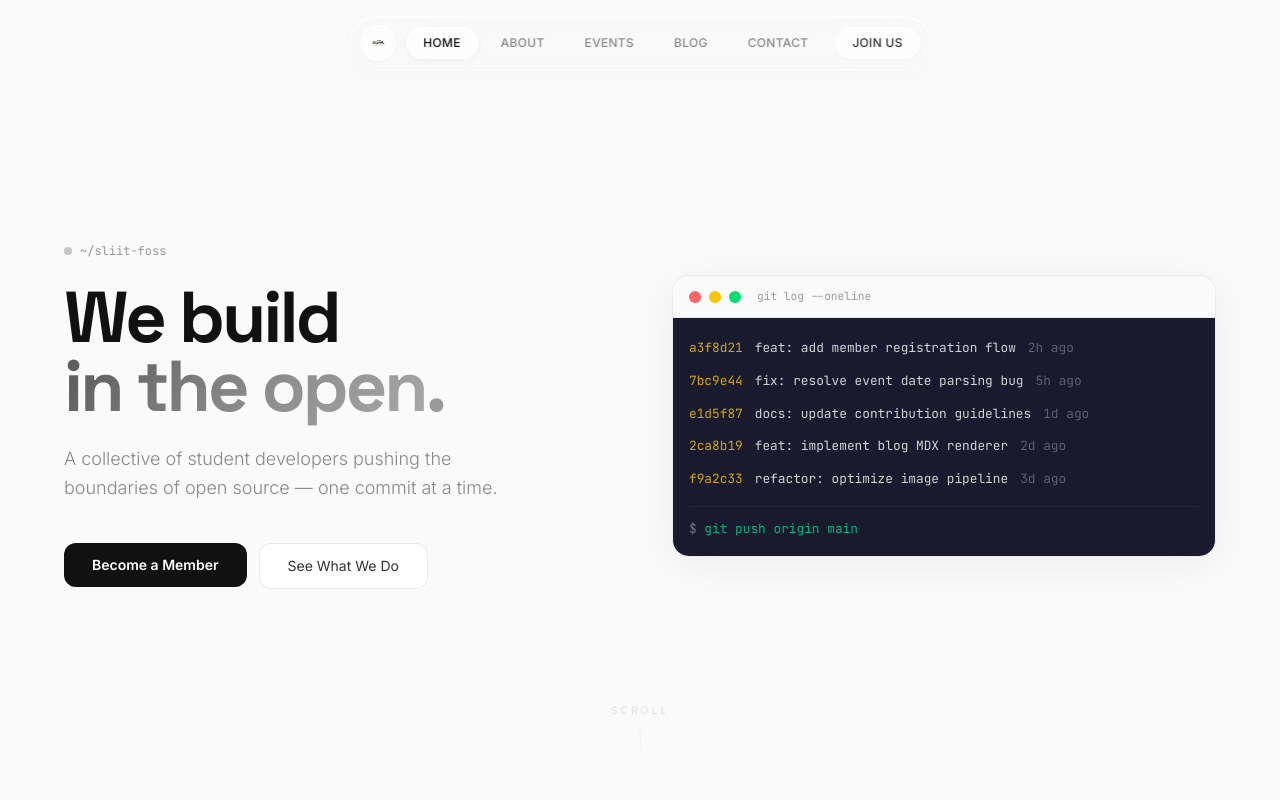
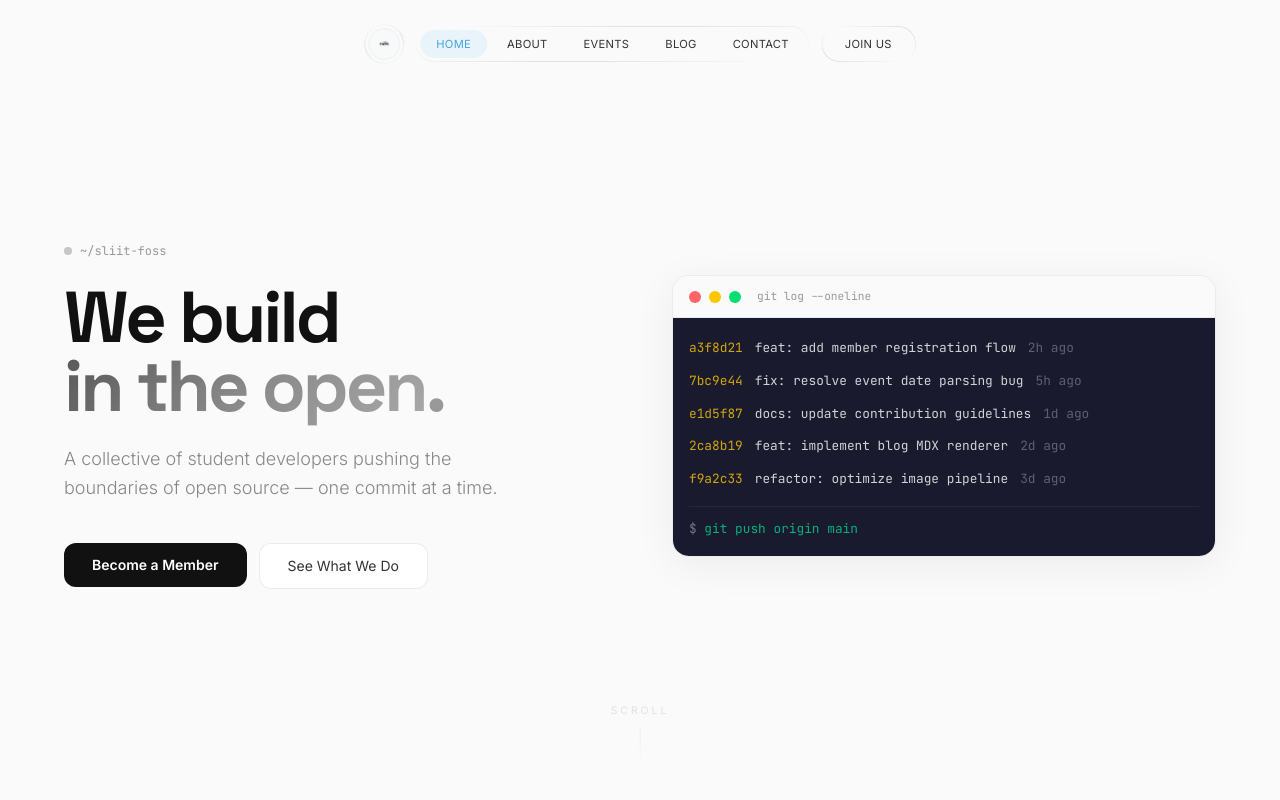
Before and after one commit to sliit-foss/sliitfoss-web, a Next.js app: page / in a window 1280 px wide. Shown: the top 800 px of the page. Built offline with nearby package versions, Linux system fonts and the light colour scheme.

Commit message:
feat: navbar liquid glass

```diff
--- a/src/app/globals.css
+++ b/src/app/globals.css
@@ -87,6 +87,44 @@
   }
 }
 
+/* Liquid Glass Utilities */
+.liquid-glass {
+  position: relative;
+  isolation: isolate;
+  background-color: rgba(245, 245, 248, 0.01); /* Base background behind text */
+  border-radius: 136px;
+}
+
+.liquid-glass::after {
+  content: "";
+  -webkit-backdrop-filter: blur(14px); /* Increased blur instead of SVG filter if not using an advanced SVG map, but let's keep their filter for exact matching */
+  backdrop-filter: blur(14px);
+  filter: url("#displacementFilter");
+  isolation: isolate;
+  border-radius: inherit;
+  width: 100%;
+  height: 100%;
+  padding: 6px;
+  position: absolute;
+  inset: 0;
+  overflow: hidden;
+  z-index: -1;
+}
+
+.liquid-glass::before {
+  content: "";
+  z-index: 1;
+  background: linear-gradient(160deg, rgba(255,255,255,0.9) 0%, rgba(122,122,122,0.2) 45% 55%, rgba(255,255,255,0.9) 100%);
+  border-radius: inherit;
+  padding: 1px;
+  position: absolute;
+  inset: 0;
+  -webkit-mask: linear-gradient(#000 0 0), linear-gradient(#000 0 0) content-box;
+  -webkit-mask-composite: xor;
+  mask: linear-gradient(#000 0 0) exclude, linear-gradient(#000 0 0) content-box;
+  pointer-events: none;
+}
+
 /* Gradient text utility */
 .text-gradient {
   background: linear-gradient(135deg, #555 0%, #888 50%, #aaa 100%);
--- a/src/app/layout.tsx
+++ b/src/app/layout.tsx
@@ -36,6 +36,12 @@ export default function RootLayout({
       className={`${inter.variable} ${spaceGrotesk.variable} ${jetbrainsMono.variable} antialiased`}
     >
       <body className="min-h-screen bg-[#fafafa] text-[#111]">
+        <svg className="hidden">
+          <filter id="displacementFilter">
+            <feTurbulence type="fractalNoise" baseFrequency="0.05" numOctaves="1" result="noise" />
+            <feDisplacementMap in="SourceGraphic" in2="noise" scale="3" xChannelSelector="R" yChannelSelector="G" />
+          </filter>
+        </svg>
         <Navbar />
         <main>{children}</main>
         <Footer />
--- a/src/components/layout/navbar.tsx
+++ b/src/components/layout/navbar.tsx
@@ -3,76 +3,76 @@
 import Link from "next/link";
 import Image from "next/image";
 import { usePathname } from "next/navigation";
-import { motion, useScroll, useTransform } from "motion/react";
+import { motion } from "motion/react";
 import { siteConfig } from "@/content/site";
 
 const navLinks = siteConfig.navLinks;
 
 export function Navbar() {
   const pathname = usePathname();
-  const { scrollY } = useScroll();
-
-  // Make glass more opaque as user scrolls
-  const bgOpacity = useTransform(scrollY, [0, 150], [0.35, 0.65]);
-  const shadowOpacity = useTransform(scrollY, [0, 150], [0.02, 0.08]);
 
   return (
-    <motion.nav
-      className="fixed top-4 left-1/2 z-50 -translate-x-1/2 flex items-center justify-center gap-1.5 rounded-full px-2.5 py-2"
-      style={{
-        backgroundColor: useTransform(bgOpacity, (v) => `rgba(245, 245, 248, ${v})`),
-        backdropFilter: "blur(40px) saturate(1.8)",
-        WebkitBackdropFilter: "blur(40px) saturate(1.8)",
-        border: "1px solid rgba(255, 255, 255, 0.55)",
-        boxShadow: useTransform(
-          shadowOpacity,
-          (v) =>
-            `0 8px 32px rgba(0,0,0,${v}), inset 0 1px 0 rgba(255,255,255,0.85), inset 0 -0.5px 0 rgba(0,0,0,0.03)`
-        ),
-      }}
+    <header className="fixed top-6 left-1/2 z-50 -translate-x-1/2 w-full max-w-fit px-4 flex items-center justify-center gap-3 pointer-events-none">
+      {/* Logo Pill */}
+      <motion.div
+        className="liquid-glass pointer-events-auto p-1"
         initial={{ y: -20, opacity: 0 }}
         animate={{ y: 0, opacity: 1 }}
         transition={{ duration: 0.5, ease: "easeOut" }}
       >
-      {/* Logo */}
         <Link
           href="/"
-        className="flex items-center justify-center w-9 h-9 rounded-full mr-1 shrink-0 bg-white/50 border border-white/60 shadow-[inset_0_1px_1px_rgba(255,255,255,0.8),0_1px_3px_rgba(0,0,0,0.04)]"
+          className="flex items-center justify-center w-8 h-8 rounded-full bg-[#f8f9fa] border border-[#eee] transition-opacity hover:opacity-80"
         >
           <Image
             src="/logo-dark.png"
             alt="SLIIT FOSS"
-          width={20}
-          height={20}
-          className="w-5 h-5 object-contain"
+            width={16}
+            height={16}
+            className="w-4 h-4 object-contain"
           />
         </Link>
+      </motion.div>
 
-      {/* Nav links */}
+      {/* Main Nav (Links) */}
+      <motion.nav
+        className="liquid-glass pointer-events-auto flex items-center gap-1 p-1"
+        initial={{ y: -20, opacity: 0 }}
+        animate={{ y: 0, opacity: 1 }}
+        transition={{ duration: 0.5, ease: "easeOut", delay: 0.05 }}
+      >
         {navLinks.map((link) => {
           const isActive = pathname === link.href;
           return (
             <Link
               key={link.href}
               href={link.href}
-            className={`px-4 py-1.5 rounded-full text-[0.75rem] font-medium uppercase tracking-wide transition-all duration-200 whitespace-nowrap ${
+              className={`px-4 py-1.5 rounded-full text-[0.7rem] font-normal uppercase tracking-wide transition-all duration-200 whitespace-nowrap ${
                 isActive
-                ? "text-[#111] bg-white/60 border border-white/70 shadow-[inset_0_1px_1px_rgba(255,255,255,0.9),0_2px_8px_rgba(0,0,0,0.04)]"
-                : "text-[#888] hover:text-[#333] hover:bg-white/30 border border-transparent"
+                  ? "text-[#46a5d8] bg-[#e9f4fa]"
+                  : "text-[#333] bg-[#fafafa] hover:bg-[#f0f0f0]"
               }`}
             >
               {link.label}
             </Link>
           );
         })}
+      </motion.nav>
 
-      {/* CTA */}
+      {/* CTA (Login / Join) Separated */}
+      <motion.div
+        className="liquid-glass pointer-events-auto p-1"
+        initial={{ y: -20, opacity: 0 }}
+        animate={{ y: 0, opacity: 1 }}
+        transition={{ duration: 0.5, ease: "easeOut", delay: 0.1 }}
+      >
         <Link
           href="/join"
-        className="ml-1 px-4 py-1.5 rounded-full text-[0.75rem] font-medium uppercase tracking-wide text-[#333] bg-white/50 border border-white/60 shadow-[inset_0_1px_1px_rgba(255,255,255,0.8),0_1px_3px_rgba(0,0,0,0.04)] transition-all whitespace-nowrap hover:bg-white/70 hover:text-[#111]"
+          className="px-5 py-1.5 flex items-center justify-center rounded-full text-[0.7rem] font-normal uppercase tracking-wide text-[#333] bg-[#fafafa] transition-colors whitespace-nowrap hover:bg-[#f0f0f0]"
         >
           Join Us
         </Link>
-    </motion.nav>
+      </motion.div>
+    </header>
   );
 }
```
Also changed, not shown: 1 other file (tests, documents, lock files or other folders). Lines whose indentation alone changed are shown as unchanged.
